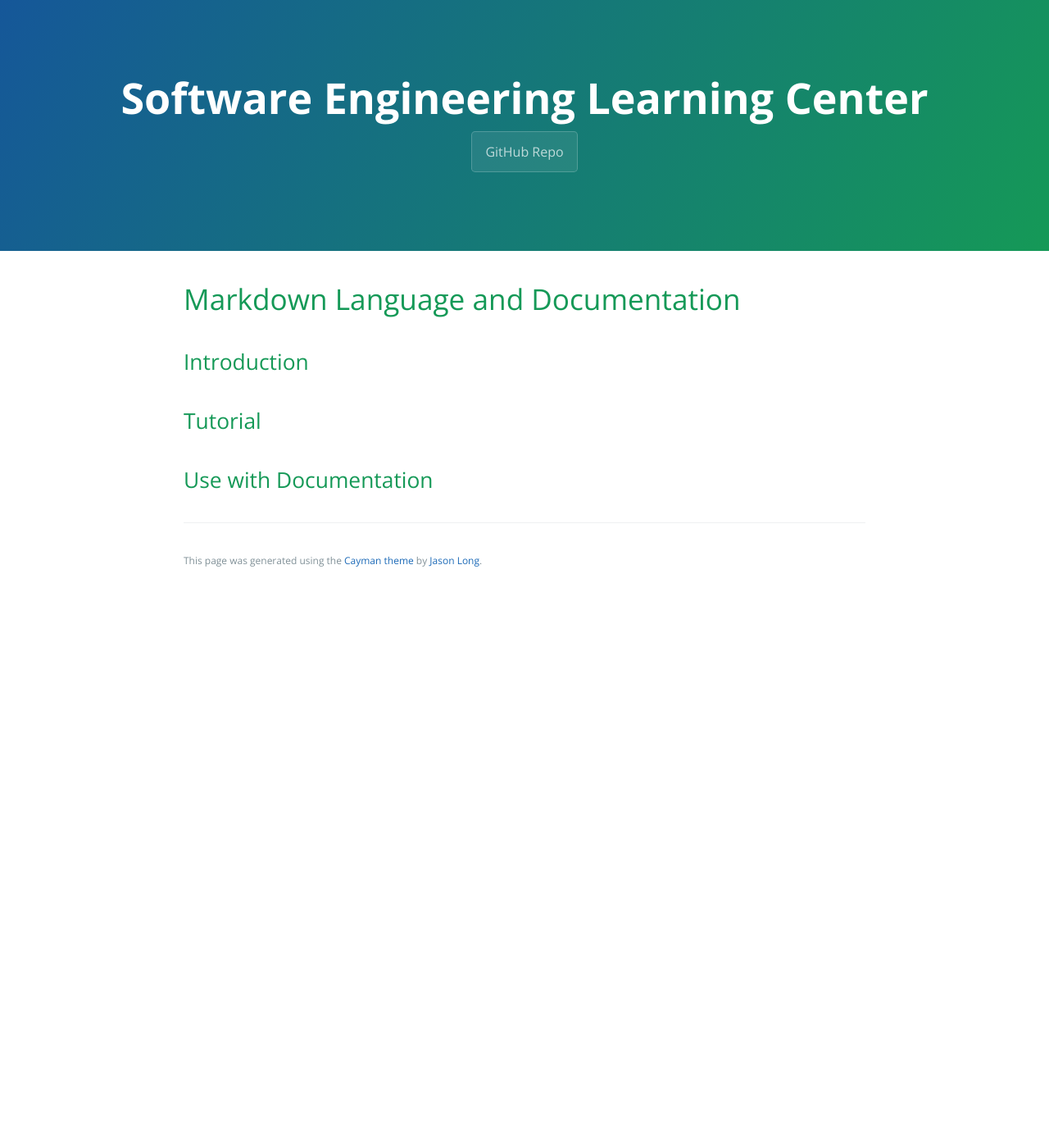
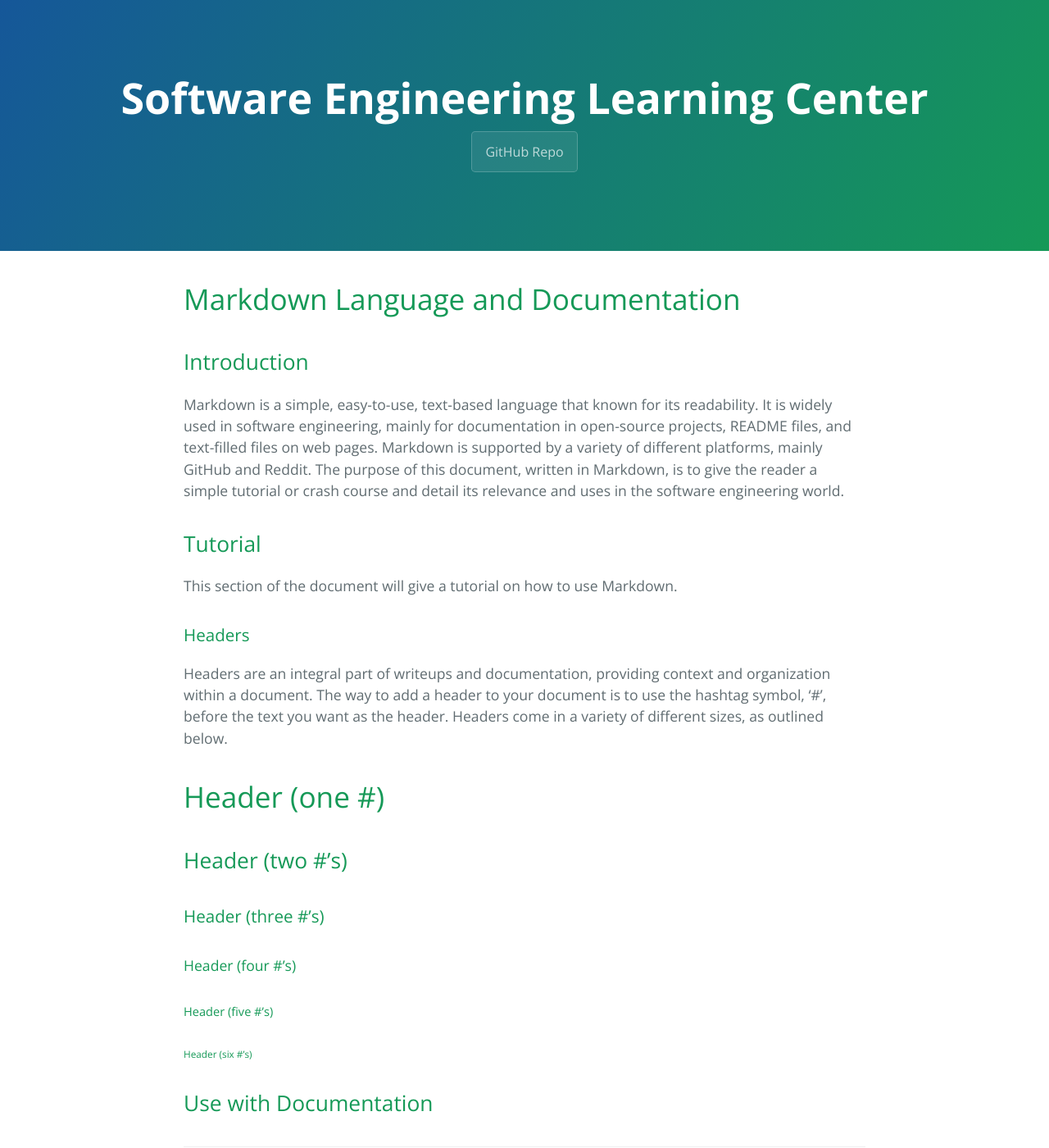
Before and after one commit to learning-software-engineering/learning-software-engineering.github.io, a Jekyll site: the page built from Topics/Software_Tools/Markdown.md, in a window 1280 px wide and 1400 px high. Shown: the whole window at 82% size. Built offline with Jekyll 4.4.1, drawn with Linux system fonts in a browser that asks for light colours; our own code applies the rules of GitHub Pages for plain Markdown files.

Commit message:
Updated Markdown.md

```diff
--- a/Topics/Software_Tools/Markdown.md
+++ b/Topics/Software_Tools/Markdown.md
@@ -1,7 +1,19 @@
 # Markdown Language and Documentation
 
 ## Introduction
+Markdown is a simple, easy-to-use, text-based language that known for its readability. It is widely used in software engineering, mainly for documentation in open-source projects, README files, and text-filled files on web pages. Markdown is supported by a variety of different platforms, mainly GitHub and Reddit. The purpose of this document, written in Markdown, is to give the reader a simple tutorial or crash course and detail its relevance and uses in the software engineering world.
 
 ## Tutorial
+This section of the document will give a tutorial on how to use Markdown.
+
+### Headers
+Headers are an integral part of writeups and documentation, providing context and organization within a document. The way to add a header to your document is to use the hashtag symbol, '#', before the text you want as the header. Headers come in a variety of different sizes, as outlined below.
+
+# Header (one #)
+## Header (two #'s)
+### Header (three #'s)
+#### Header (four #'s)
+##### Header (five #'s)
+###### Header (six #'s)
 
 ## Use with Documentation
```
